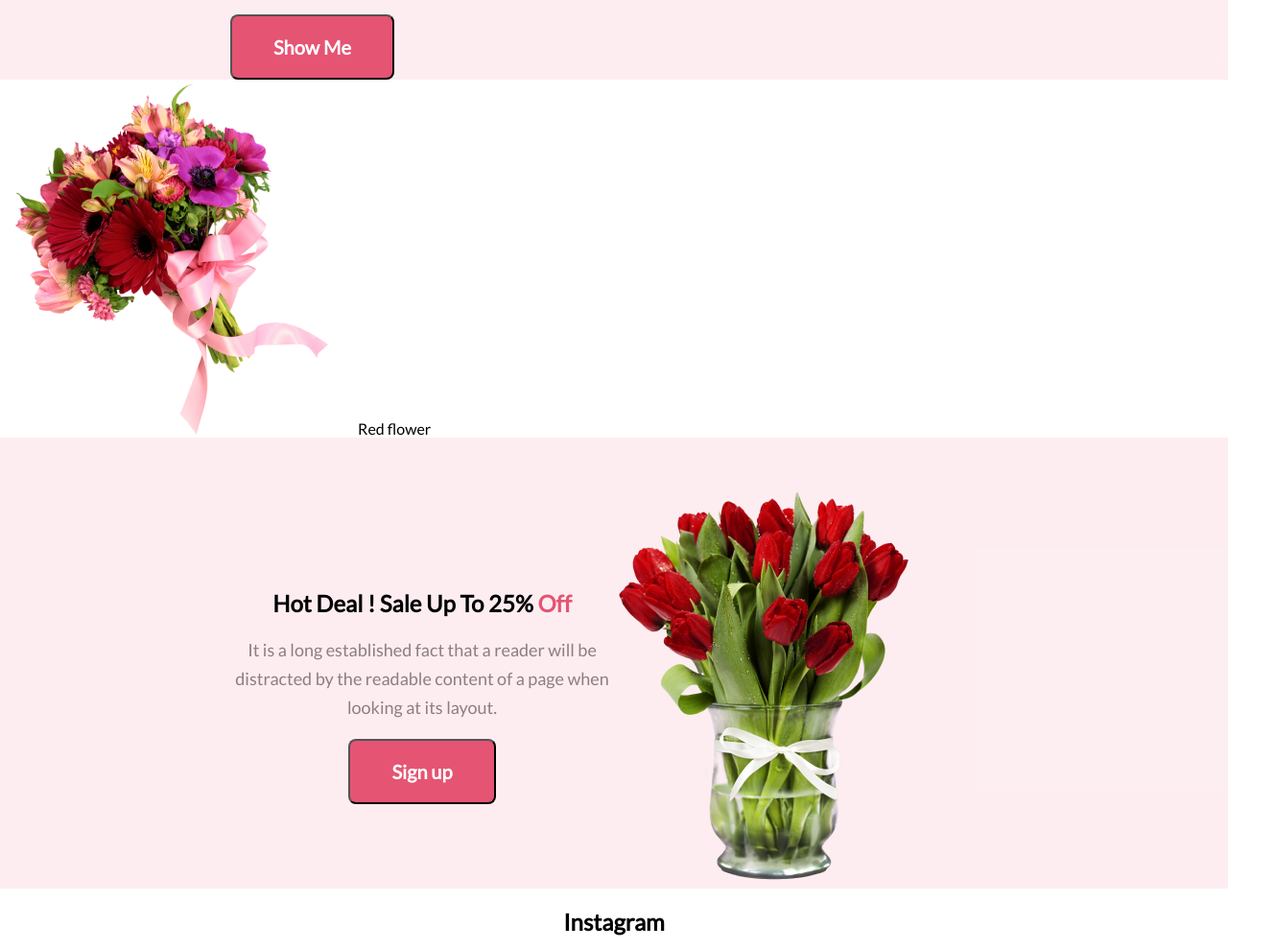
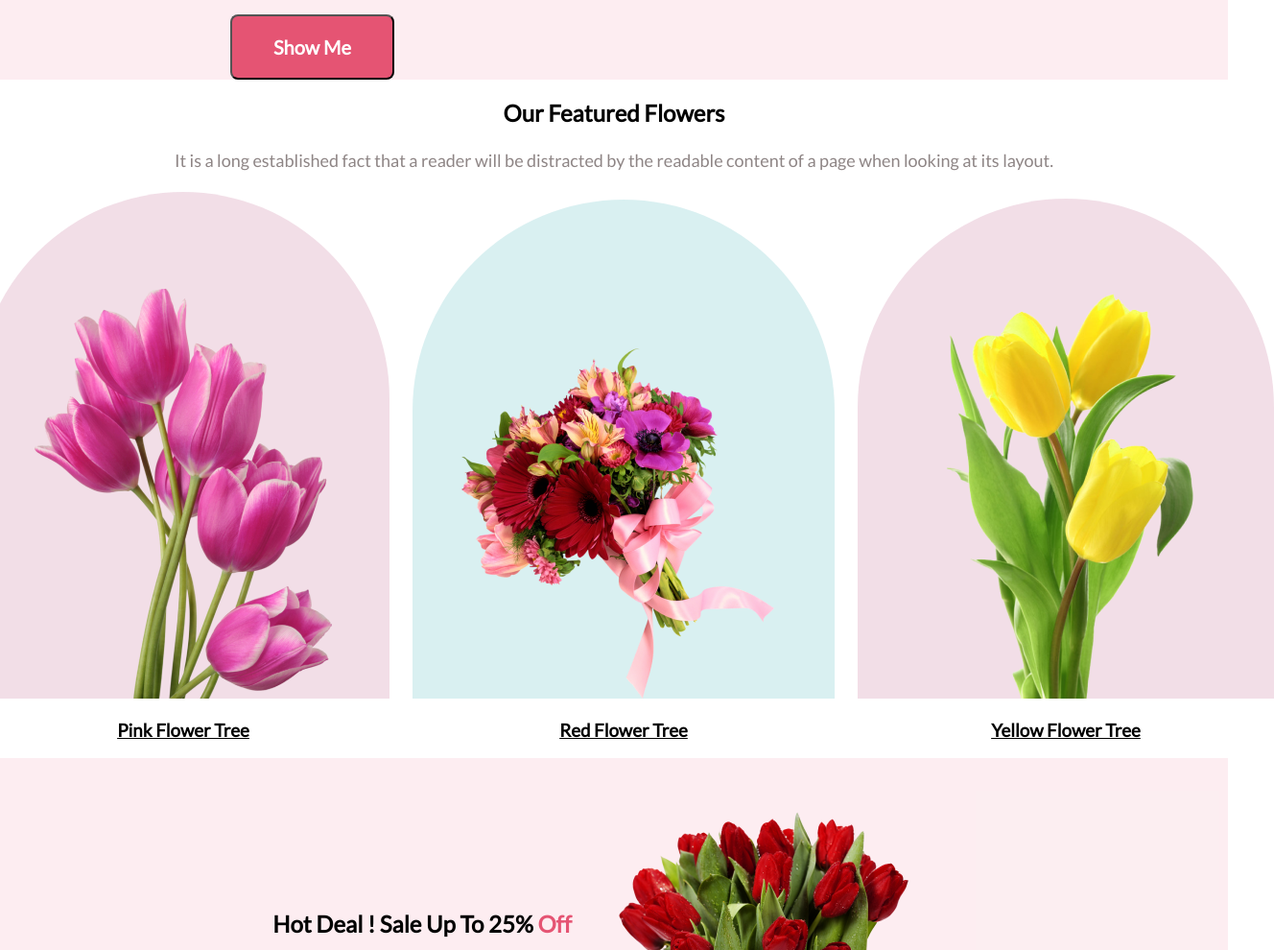
Before and after one commit to abdullahad229/flower-shop-assignment, a plain HTML site: page index.html in a window 1280 px wide. Shown: the part 701-1691 px from the top of the page at 96% size, 1328 px wide, since content can reach past the window. Drawn offline with Linux system fonts and the light colour scheme.

Commit message:
featured added

```diff
--- a/index.html
+++ b/index.html
@@ -27,11 +27,23 @@
   </header>
   <!-- header end -->
   <main>
-    <section class="featured-section">
-<div>
-  <img src="Flower Asset/pngwing 5.png" alt="">
-  <caption>Red flower</caption>
-</div>
+    <section class="center-alinged">
+      <h2>Our Featured Flowers</h2>
+      <p>It is a long established fact that a reader will be distracted by the readable content of a page when looking at its layout.</p>
+      <div class="featured-section">
+        <div>
+          <img class="bg-pink" src="Flower Asset/pngwing 6.png" alt="">
+          <h3 class="center-alinged"><u>Pink Flower Tree</u></h3>
+        </div>
+        <div>
+          <img class="bg-blue" src="Flower Asset/pngwing 5.png" alt="">
+          <h3 class="center-alinged"><u>Red Flower Tree</u></h3>
+        </div>
+        <div>
+          <img class="bg-gray" src="Flower Asset/pngwing 7.png" alt="">
+          <h3 class="center-alinged"><u>Yellow Flower Tree</u></h3>
+        </div>
+      </div>
     </section>
     <!-- hot deal section -->
     <section class="flexbox center-alinged">
@@ -62,7 +74,7 @@
       <div class="form-style">
         <h2>Get The Latest Deals</h2>
         <p>$30 coupon for first shopping</p>
-        <input class="input-fld" type="text" name="" id="" >
+        <input class="input-fld" type="text" name="" id="">
         <button class="red-btn">Submit</button>
       </div>
     </section>
@@ -70,7 +82,8 @@
   <footer>
     <div class="center-alinged">
       <h2>Flower<span class="pink-text">Shop</span></h2>
-      <p>It is a long established fact that a reader will be distracted by the readable content of a page when looking at its layout.</p>
+      <p>It is a long established fact that a reader will be distracted by the readable content of a page when looking
+        at its layout.</p>
       <p><small>@2020-2023, FlowerShop.com. All rights reserved. </small></p>
     </div>
   </footer>
--- a/style.css
+++ b/style.css
@@ -59,6 +59,37 @@ p {
     text-align: center;
 }
 
+.featured-section {
+    display: flex;
+    justify-content: center;
+    align-items: baseline;
+}
+.featured-section div {
+    margin-left: 24px;
+}
+.bg-pink {
+    padding-top: 100px;
+    padding-left: 60px;
+    padding-right: 60px;
+    border-radius: 300px 300px 0px 0px;
+    background-color: rgba(167, 33, 98, 0.15);
+}
+
+.bg-blue {
+    padding-top: 150px;
+    padding-left: 35px;
+    padding-right: 35px;
+    border-radius: 300px 300px 0px 0px;
+    border-radius: 300px 300px 0px 0px;
+    background: rgba(5, 151, 160, 0.15);
+}
+.bg-gray {
+    padding-top: 50px;
+    padding-left: 60px;
+    padding-right: 60px;
+    border-radius: 300px 300px 0px 0px;
+    background-color: rgba(167, 33, 98, 0.15);
+}
 #hot-deals-img {
     width: 318px;
     height: 420px;
```
